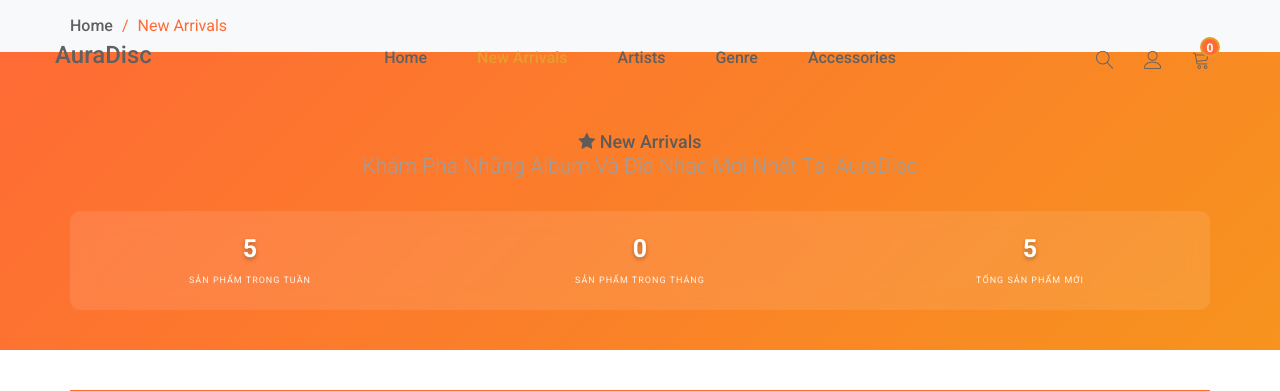
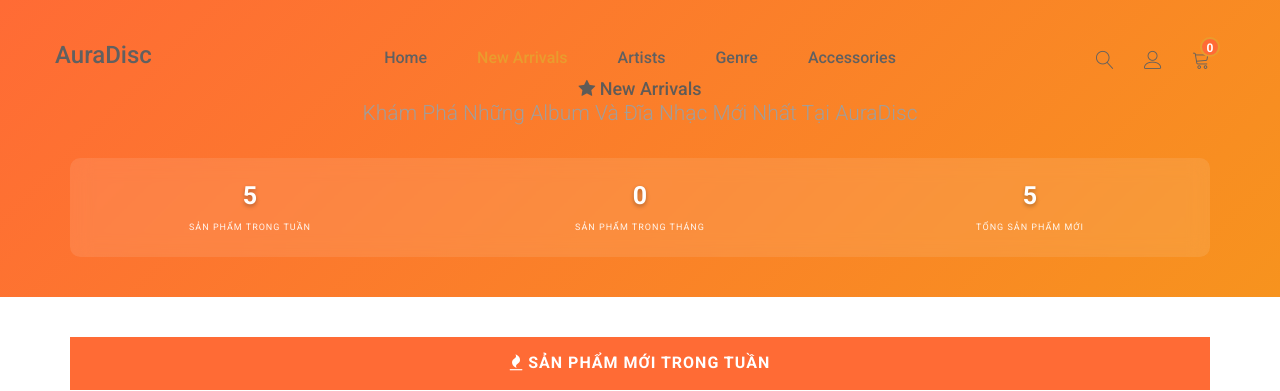
Before and after one commit to Khanh-Vy04/WEB_MXH, a PHP site: page /send-verification/user/new-arrivals.php in a window 1280 px wide. Shown: the top 391 px of the page. Run offline with PHP 8.4, Linux system fonts and the light colour scheme; data comes from the database, SQL or seed files in the repository; data that the repository does not hold is empty.

Commit message:
remove page-breadcumb

```diff
--- a/user/new-arrivals.php
+++ b/user/new-arrivals.php
@@ -312,14 +312,14 @@ $total_count = $week_count + $month_count;
     <!-- Navigation End -->
 
     <!-- Breadcrumb -->
-    <div class="page-breadcrumb">
+    <!-- <div class="page-breadcrumb">
         <div class="container">
             <ol class="breadcrumb">
                 <li><a href="index.php">Home</a></li>
                 <li class="active">New Arrivals</li>
             </ol>
         </div>
-    </div>
+    </div> -->
 
     <!-- Header Section -->
     <div class="new-arrivals-header">
```
